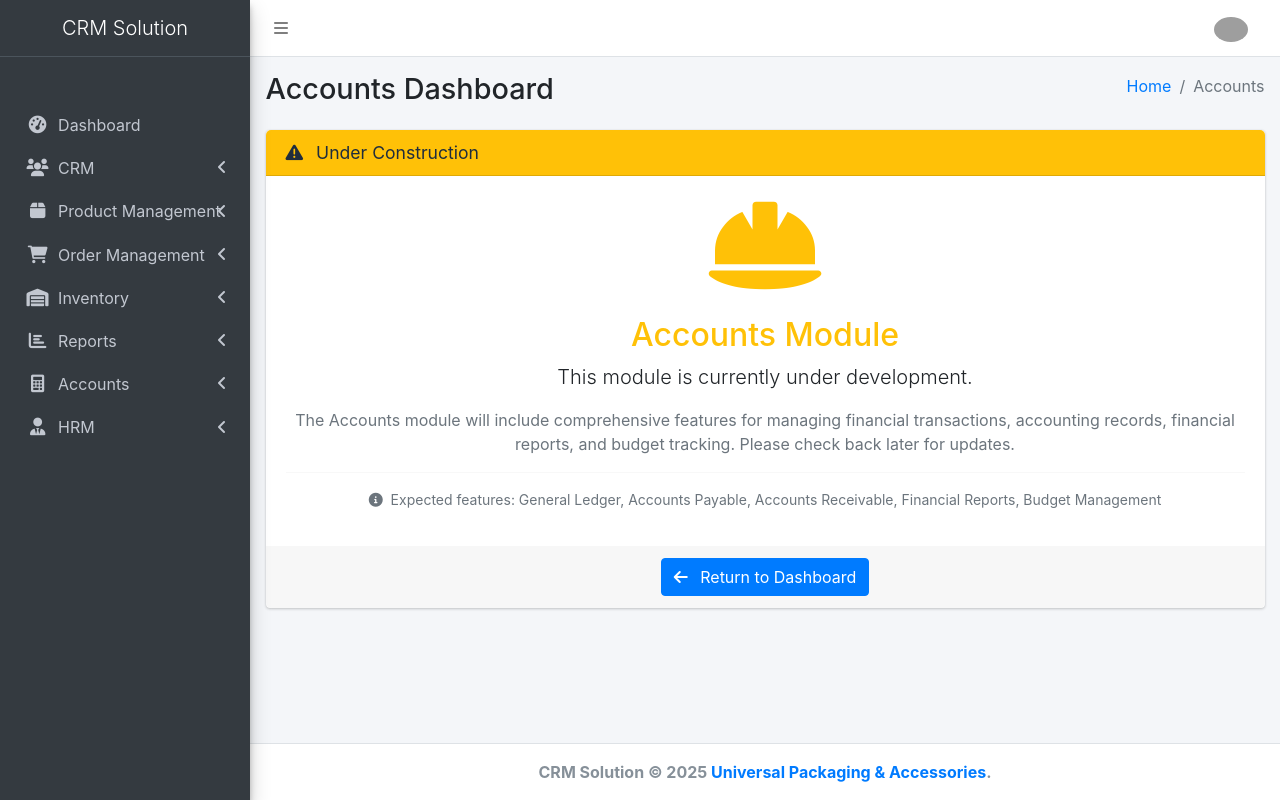
After one commit to 0xh7ml/PyCRM, a Django app: page /accounts/ in a window 1280 px wide. The commit adds this page. Run offline with Django 5.2, Linux system fonts and the light colour scheme; the visitor is signed in with stand-in values (Sample User, id 1); some libraries are stand-ins or nearby versions; grey boxes are pictures that could not be loaded.

Commit message:
feat: add under construction page for the accounts and hrm

```diff
--- /dev/null
+++ b/Accounts/urls.py
@@ -0,0 +1,6 @@
+from django.urls import path
+from . import views
+
+urlpatterns = [
+    path('', views.accounts_dashboard, name='accounts-dashboard'),
+]
--- a/Accounts/views.py
+++ b/Accounts/views.py
@@ -1,3 +1,14 @@
 from django.shortcuts import render
+from django.contrib.auth.decorators import login_required
 
 # Create your views here.
+
+@login_required
+def accounts_dashboard(request):
+    """Accounts dashboard view - Under Construction"""
+    context = {
+        'page_title': 'Accounts Dashboard',
+        'module_name': 'Accounts',
+        'under_construction': True
+    }
+    return render(request, 'accounts/dashboard.html', context)
--- /dev/null
+++ b/Auth/urls.py
@@ -0,0 +1,8 @@
+from django.urls import path
+from .views import index, logout_view
+
+urlpatterns = [
+    path('', index, name='auth-login'),
+    path('login/', index, name='auth-login'),
+    path('logout/', logout_view, name='auth-logout'),
+]
--- a/Dashboard/views.py
+++ b/Dashboard/views.py
@@ -2,6 +2,7 @@ from django.shortcuts import render
 from django.contrib.auth.decorators import login_required
 
 
+@login_required
 def dashboard_view(request):
     """
     Dashboard view with info cards for quick access to different apps
--- /dev/null
+++ b/HRM/urls.py
@@ -0,0 +1,6 @@
+from django.urls import path
+from . import views
+
+urlpatterns = [
+    path('', views.hrm_dashboard, name='hrm-dashboard'),
+]
--- a/core/urls.py
+++ b/core/urls.py
@@ -3,11 +3,14 @@ from django.urls import path, include
 
 urlpatterns = [
     path('admin/', admin.site.urls),
+    path('auth/', include('Auth.urls')),
     path('dashboard/', include('Dashboard.urls')),
     path('crm/', include('CRM.urls')),
     path('products/', include('Product.urls')),
     path('oms/', include('OMS.urls')),
     path('inventory/', include('Inventory.urls')),
     path('reports/', include('Reports.urls')),
-    path('', include('Dashboard.urls')),  # Root URL redirects to dashboard
+    path('accounts/', include('Accounts.urls')),
+    path('hrm/', include('HRM.urls')),
+    path('', include('Auth.urls')),  # Root URL redirects to auth
 ]
--- /dev/null
+++ b/templates/accounts/dashboard.html
@@ -0,0 +1,47 @@
+{% extends 'base.html' %}
+
+{% block title %}{{ page_title }}{% endblock %}
+
+{% block content_header %}{{ page_title }}{% endblock %}
+
+{% block breadcrumb %}
+<li class="breadcrumb-item active">{{ module_name }}</li>
+{% endblock %}
+
+{% block content %}
+<div class="col-12">
+    <!-- Under Construction Card -->
+    <div class="card card-warning">
+        <div class="card-header">
+            <h3 class="card-title">
+                <i class="fas fa-exclamation-triangle mr-2"></i>
+                Under Construction
+            </h3>
+        </div>
+        <div class="card-body text-center">
+            <div class="row">
+                <div class="col-md-12">
+                    <i class="fas fa-hard-hat" style="font-size: 100px; color: #ffc107; margin-bottom: 20px;"></i>
+                    <h2 class="text-warning">{{ module_name }} Module</h2>
+                    <p class="lead">This module is currently under development.</p>
+                    <p class="text-muted">
+                        The {{ module_name }} module will include comprehensive features for managing financial transactions,
+                        accounting records, financial reports, and budget tracking. Please check back later for updates.
+                    </p>
+                    <hr>
+                    <p class="text-sm text-muted">
+                        <i class="fas fa-info-circle mr-1"></i>
+                        Expected features: General Ledger, Accounts Payable, Accounts Receivable, Financial Reports, Budget Management
+                    </p>
+                </div>
+            </div>
+        </div>
+        <div class="card-footer text-center">
+            <a href="{% url 'dashboard' %}" class="btn btn-primary">
+                <i class="fas fa-arrow-left mr-2"></i>
+                Return to Dashboard
+            </a>
+        </div>
+    </div>
+</div>
+{% endblock %}
--- a/templates/sidebar_menu.html
+++ b/templates/sidebar_menu.html
@@ -133,3 +133,37 @@
         </li>
     </ul>
 </li>
+<li class="nav-item">
+    <a href="#" class="nav-link">
+        <i class="nav-icon fas fa-calculator"></i>
+        <p>
+            Accounts
+            <i class="right fas fa-angle-left"></i>
+        </p>
+    </a>
+    <ul class="nav nav-treeview">
+        <li class="nav-item">
+            <a href="{% url "accounts-dashboard" %}" class="nav-link">
+                <i class="far fa-circle nav-icon"></i>
+                <p>Accounts Dashboard</p>
+            </a>
+        </li>
+    </ul>
+</li>
+<li class="nav-item">
+    <a href="#" class="nav-link">
+        <i class="nav-icon fas fa-user-tie"></i>
+        <p>
+            HRM
+            <i class="right fas fa-angle-left"></i>
+        </p>
+    </a>
+    <ul class="nav nav-treeview">
+        <li class="nav-item">
+            <a href="{% url "hrm-dashboard" %}" class="nav-link">
+                <i class="far fa-circle nav-icon"></i>
+                <p>HRM Dashboard</p>
+            </a>
+        </li>
+    </ul>
+</li>
```
Also changed, not shown: Auth/views.py (+35 -2 lines), CRM/views.py (+6 -5 lines), HRM/views.py (+11 -0 lines), Inventory/views.py (+8 -0 lines), OMS/views.py (+10 -3 lines), Product/views.py (+16 -15 lines), Reports/views.py (+6 -3 lines), core/settings.py (+7 -0 lines), templates/auth/index.html (added, +64 -0 lines), templates/hrm/dashboard.html (added, +47 -0 lines).
